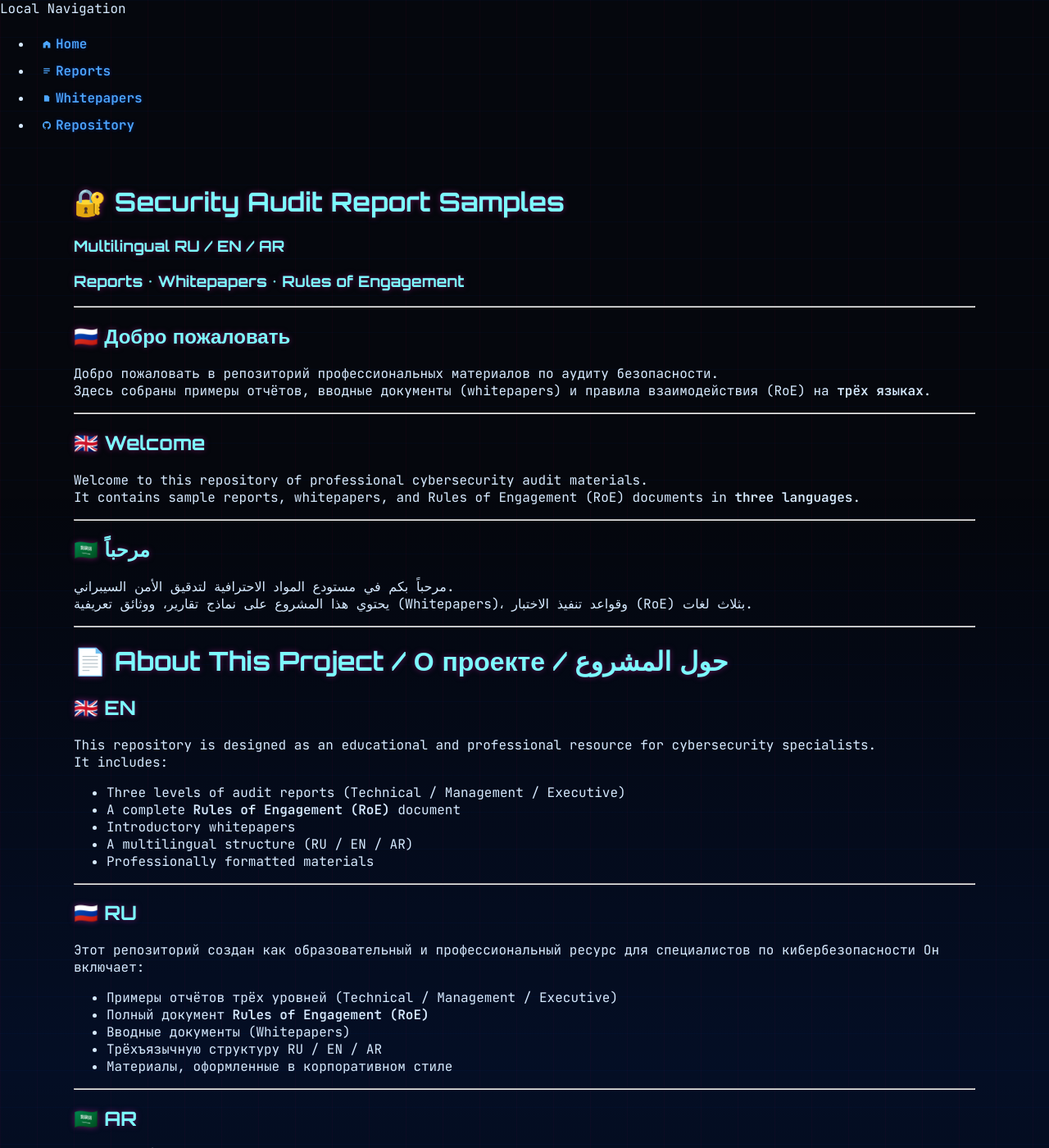
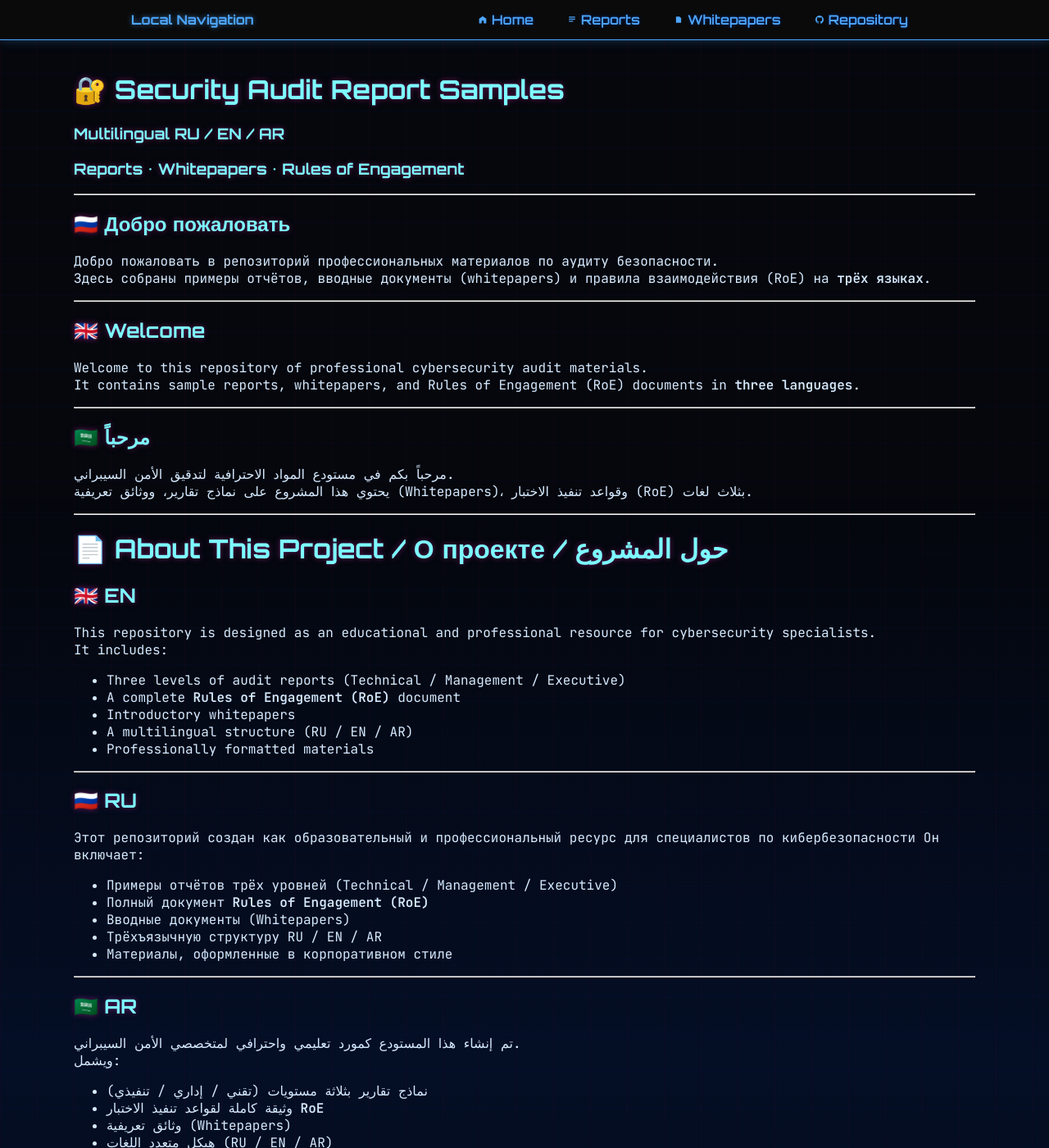
Before and after one commit to SergMorelli/SergMorelli-security-audit-report-samples, a Jekyll site: the page built from index.md, in a window 1280 px wide and 1400 px high. Shown: the whole window at 82% size. Built offline with Jekyll 4.4.1, drawn with Linux system fonts in a browser that asks for light colours; our own code applies the rules of GitHub Pages for plain Markdown files.

Commit message:
Update style.css

```diff
--- a/assets/css/style.css
+++ b/assets/css/style.css
@@ -139,6 +139,46 @@ footer a {
 
 /* === NAVIGATION BAR (DataDef Cyberpunk) === */
 
+.navbar {
+    position: fixed;
+    top: 0;
+    width: 100%;
+    background: #0a0a0a;
+    border-bottom: 1px solid #4da6ff;
+    box-shadow: 0 0 12px rgba(77,166,255,0.3);
+    z-index: 1000;
+    font-family: 'Orbitron', sans-serif;
+}
+
+.nav-container {
+    max-width: 960px;
+    margin: 0 auto;
+    padding: 8px 16px;
+    display: flex;
+    justify-content: space-between;
+    align-items: center;
+}
+
+.nav-logo {
+    font-size: 16px;
+    font-weight: 700;
+    color: #4da6ff;
+    text-shadow: 0 0 6px rgba(77,166,255,0.6);
+}
+
+.nav-links {
+    list-style: none;
+    display: flex;
+    gap: 18px;
+    margin: 0;
+    padding: 0;
+}
+
+.nav-links li {
+    display: flex;
+    align-items: center;
+}
+
 .nav-links a {
     display: inline-flex;
     align-items: center;
@@ -168,3 +208,8 @@ footer a {
 .repo-link:hover .github-icon {
     filter: drop-shadow(0 0 6px #4da6ff);
 }
+
+/* Spacer below fixed nav */
+.nav-spacer {
+    height: 48px;
+}
```
